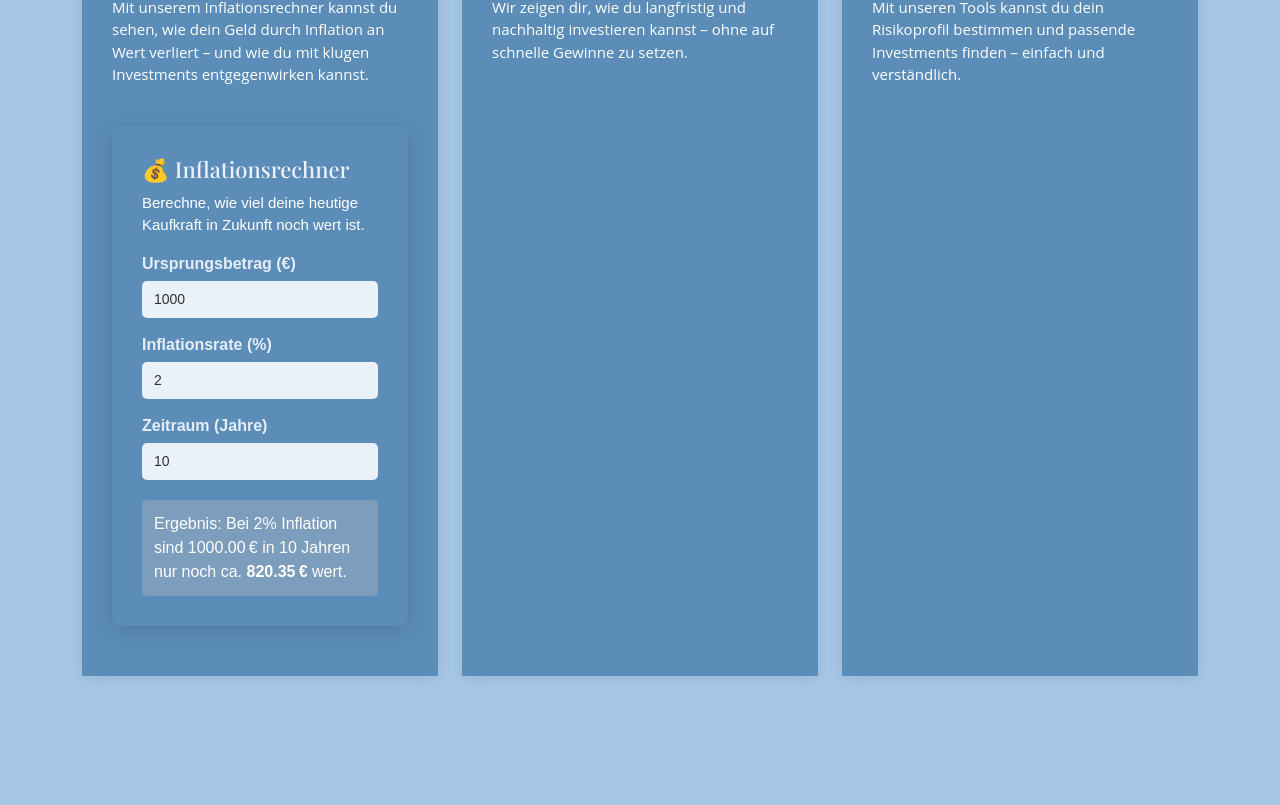
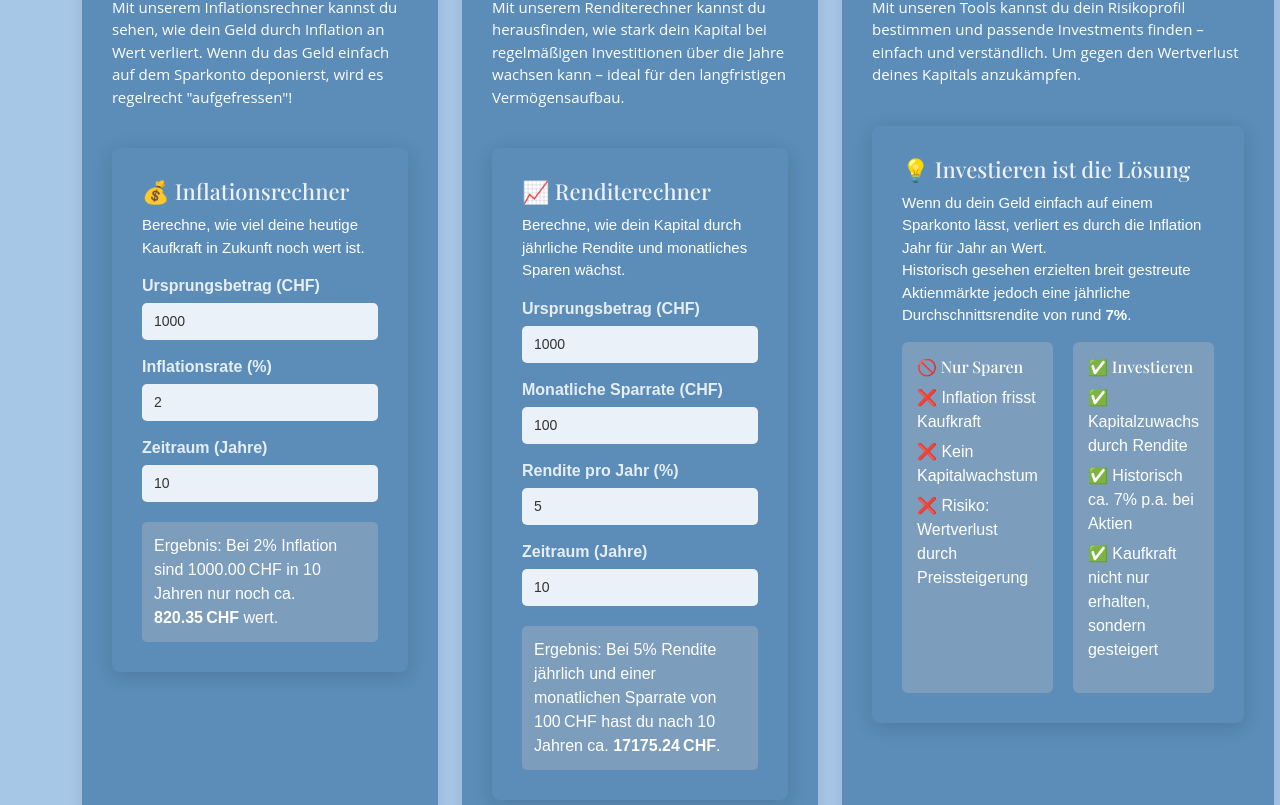
Before and after one commit to cyrilgarillo/Stockly, a Next.js app: page / in a window 1280 px wide. Shown: the part 1435-2240 px from the top of the page. Built offline with nearby package versions, Linux system fonts and the light colour scheme; no server answers.

Commit message:
Components Why Invest und Calculater

```diff
--- a/src/app/components/InflationCalculator.tsx
+++ b/src/app/components/InflationCalculator.tsx
@@ -16,7 +16,7 @@ export default function InflationCalculator() {
       <h5>💰 Inflationsrechner</h5>
       <p>Berechne, wie viel deine heutige Kaufkraft in Zukunft noch wert ist.</p>
 
-      <label htmlFor="amount">Ursprungsbetrag (€)</label>
+      <label htmlFor="amount">Ursprungsbetrag (CHF)</label>
       <input
         id="amount"
         type="number"
@@ -41,8 +41,8 @@ export default function InflationCalculator() {
       />
 
       <div className="result">
-        Ergebnis: Bei {inflation}% Inflation sind {amount.toFixed(2)} € in {years} Jahren
-        nur noch ca. <strong>{futureValue.toFixed(2)} €</strong> wert.
+        Ergebnis: Bei {inflation}% Inflation sind {amount.toFixed(2)} CHF in {years} Jahren
+        nur noch ca. <strong>{futureValue.toFixed(2)} CHF</strong> wert.
       </div>
     </div>
   );
--- /dev/null
+++ b/src/app/components/ReturnCalculator.css
@@ -0,0 +1,48 @@
+.return-calculator {
+    padding: 30px;
+    background-color: #5B8DB8;
+    color: #fff;
+    border-radius: 8px;
+    box-shadow: 0px 4px 20px rgba(0, 0, 0, 0.15);
+    margin-top: 40px;
+    font-family: 'Arial', sans-serif;
+  }
+
+  .return-calculator h5 {
+    font-size: 22px;
+    margin-bottom: 10px;
+    color: #eef1fc;
+  }
+
+  .return-calculator p {
+    font-size: 14px;
+    margin-bottom: 20px;
+    color: #f0f4ff;
+  }
+
+  .return-calculator label {
+    display: block;
+    margin-top: 15px;
+    font-weight: bold;
+    color: #ffffffd9;
+  }
+
+  .return-calculator input {
+    width: 100%;
+    padding: 8px 12px;
+    margin-top: 5px;
+    border: none;
+    border-radius: 5px;
+    background-color: #eaf1f9;
+    color: #333;
+    font-size: 14px;
+  }
+
+  .return-calculator .result {
+    margin-top: 20px;
+    padding: 12px;
+    background-color: #7c9dbb;
+    border-radius: 5px;
+    font-weight: 500;
+    color: #fff;
+  }
--- /dev/null
+++ b/src/app/components/ReturnCalculator.tsx
@@ -0,0 +1,62 @@
+'use client';
+
+import React, { useState } from 'react';
+import './ReturnCalculator.css';
+
+export default function ReturnCalculator() {
+  const [initialAmount, setInitialAmount] = useState(1000);
+  const [monthlySavings, setMonthlySavings] = useState(100);
+  const [interestRate, setInterestRate] = useState(5);
+  const [years, setYears] = useState(10);
+
+  const months = years * 12;
+  const monthlyRate = interestRate / 100 / 12;
+
+  const futureValue =
+    initialAmount * Math.pow(1 + monthlyRate, months) +
+    monthlySavings * ((Math.pow(1 + monthlyRate, months) - 1) / monthlyRate);
+
+  return (
+    <div className="return-calculator">
+      <h5>📈 Renditerechner</h5>
+      <p>Berechne, wie dein Kapital durch jährliche Rendite und monatliches Sparen wächst.</p>
+
+      <label htmlFor="initialAmount">Ursprungsbetrag (CHF)</label>
+      <input
+        id="initialAmount"
+        type="number"
+        value={initialAmount}
+        onChange={(e) => setInitialAmount(parseFloat(e.target.value))}
+      />
+
+      <label htmlFor="monthlySavings">Monatliche Sparrate (CHF)</label>
+      <input
+        id="monthlySavings"
+        type="number"
+        value={monthlySavings}
+        onChange={(e) => setMonthlySavings(parseFloat(e.target.value))}
+      />
+
+      <label htmlFor="interestRate">Rendite pro Jahr (%)</label>
+      <input
+        id="interestRate"
+        type="number"
+        value={interestRate}
+        onChange={(e) => setInterestRate(parseFloat(e.target.value))}
+      />
+
+      <label htmlFor="years">Zeitraum (Jahre)</label>
+      <input
+        id="years"
+        type="number"
+        value={years}
+        onChange={(e) => setYears(parseInt(e.target.value))}
+      />
+
+      <div className="result">
+        Ergebnis: Bei {interestRate}% Rendite jährlich und einer monatlichen Sparrate von {monthlySavings} CHF
+        hast du nach {years} Jahren ca. <strong>{futureValue.toFixed(2)} CHF</strong>.
+      </div>
+    </div>
+  );
+}
--- /dev/null
+++ b/src/app/components/WhyInvest.css
@@ -0,0 +1,59 @@
+.why-invest {
+    padding: 30px;
+    background-color: #5B8DB8;
+    color: #fff;
+    border-radius: 8px;
+    box-shadow: 0px 4px 20px rgba(0, 0, 0, 0.15);
+    margin-top: 40px;
+    font-family: 'Arial', sans-serif;
+  }
+
+  .why-invest h5 {
+    font-size: 22px;
+    margin-bottom: 10px;
+    color: #eef1fc;
+  }
+
+  .why-invest p {
+    font-size: 14px;
+    color: #f0f4ff;
+    margin-bottom: 20px;
+  }
+
+  .comparison-box {
+    display: flex;
+    justify-content: space-between;
+    gap: 20px;
+    margin-top: 15px;
+  }
+
+  .comparison-box .side {
+    flex: 1;
+    background-color: #7c9dbb;
+    padding: 15px;
+    border-radius: 6px;
+  }
+
+  .comparison-box h6 {
+    font-size: 16px;
+    margin-bottom: 10px;
+    color: #fff;
+  }
+
+  .comparison-box ul {
+    list-style-type: none;
+    padding-left: 0;
+  }
+
+  .comparison-box li {
+    margin-bottom: 6px;
+    color: #ffffff;
+  }
+
+  .bottom-text {
+    margin-top: 20px;
+    background-color: #4b7aa1;
+    padding: 10px;
+    border-radius: 5px;
+    font-size: 14px;
+  }
--- /dev/null
+++ b/src/app/components/WhyInvest.tsx
@@ -0,0 +1,40 @@
+'use client';
+
+import React from 'react';
+import './WhyInvest.css';
+
+export default function WhyInvest() {
+  return (
+    <div className="why-invest">
+      <h5>💡 Investieren ist die Lösung</h5>
+      <p>
+        Wenn du dein Geld einfach auf einem Sparkonto lässt, verliert es durch die Inflation Jahr für Jahr an Wert.
+        <br />
+        Historisch gesehen erzielten breit gestreute Aktienmärkte jedoch eine jährliche Durchschnittsrendite von rund <strong>7%</strong>.
+      </p>
+
+      <div className="comparison-box">
+        <div className="side left">
+          <h6>🚫 Nur Sparen</h6>
+          <ul>
+            <li>❌ Inflation frisst Kaufkraft</li>
+            <li>❌ Kein Kapitalwachstum</li>
+            <li>❌ Risiko: Wertverlust durch Preissteigerung</li>
+          </ul>
+        </div>
+        <div className="side right">
+          <h6>✅ Investieren</h6>
+          <ul>
+            <li>✅ Kapitalzuwachs durch Rendite</li>
+            <li>✅ Historisch ca. 7% p.a. bei Aktien</li>
+            <li>✅ Kaufkraft nicht nur erhalten, sondern gesteigert</li>
+          </ul>
+        </div>
+      </div>
+
+      <p className="bottom-text">
+
+      </p>
+    </div>
+  );
+}
--- a/src/app/sections/WhyUs.tsx
+++ b/src/app/sections/WhyUs.tsx
@@ -3,23 +3,26 @@
 import React from 'react';
 import './whyUs.css';
 import InflationCalculator from '../components/InflationCalculator';
+import ReturnCalculator from '../components/ReturnCalculator';
 import SectionTitle from '../components/SectionTitle';
+import WhyInvest from '../components/WhyInvest';
+
 
 const staticItems = [
   {
     id: 1,
-    title: 'Kaufkraft erhalten',
-    content: 'Mit unserem Inflationsrechner kannst du sehen, wie dein Geld durch Inflation an Wert verliert – und wie du mit klugen Investments entgegenwirken kannst.',
+    title: 'Kaufkraft berechnen',
+    content: 'Mit unserem Inflationsrechner kannst du sehen, wie dein Geld durch Inflation an Wert verliert. Wenn du das Geld einfach auf dem Sparkonto deponierst, wird es regelrecht "aufgefressen"!',
   },
   {
     id: 2,
-    title: 'Nachhaltige Strategien',
-    content: 'Wir zeigen dir, wie du langfristig und nachhaltig investieren kannst – ohne auf schnelle Gewinne zu setzen.',
+    title: 'Rendite simulieren',
+    content: 'Mit unserem Renditerechner kannst du herausfinden, wie stark dein Kapital bei regelmäßigen Investitionen über die Jahre wachsen kann – ideal für den langfristigen Vermögensaufbau.',
   },
   {
     id: 3,
-    title: 'Einfache Tools',
-    content: 'Mit unseren Tools kannst du dein Risikoprofil bestimmen und passende Investments finden – einfach und verständlich.',
+    title: 'Why you should Invest',
+    content: 'Mit unseren Tools kannst du dein Risikoprofil bestimmen und passende Investments finden – einfach und verständlich. Um gegen den Wertverlust deines Kapitals anzukämpfen.',
   },
 ];
 
@@ -34,7 +37,12 @@ export default function WhyUs() {
               <div className="box">
                 <h4>{item.title}</h4>
                 <p>{item.content}</p>
+
+                {/* Dynamische Komponenten basierend auf der ID */}
                 {item.id === 1 && <InflationCalculator />}
+                {item.id === 2 && <ReturnCalculator />}
+                {item.id === 3 && <WhyInvest />}
+
               </div>
             </div>
           ))}
```
